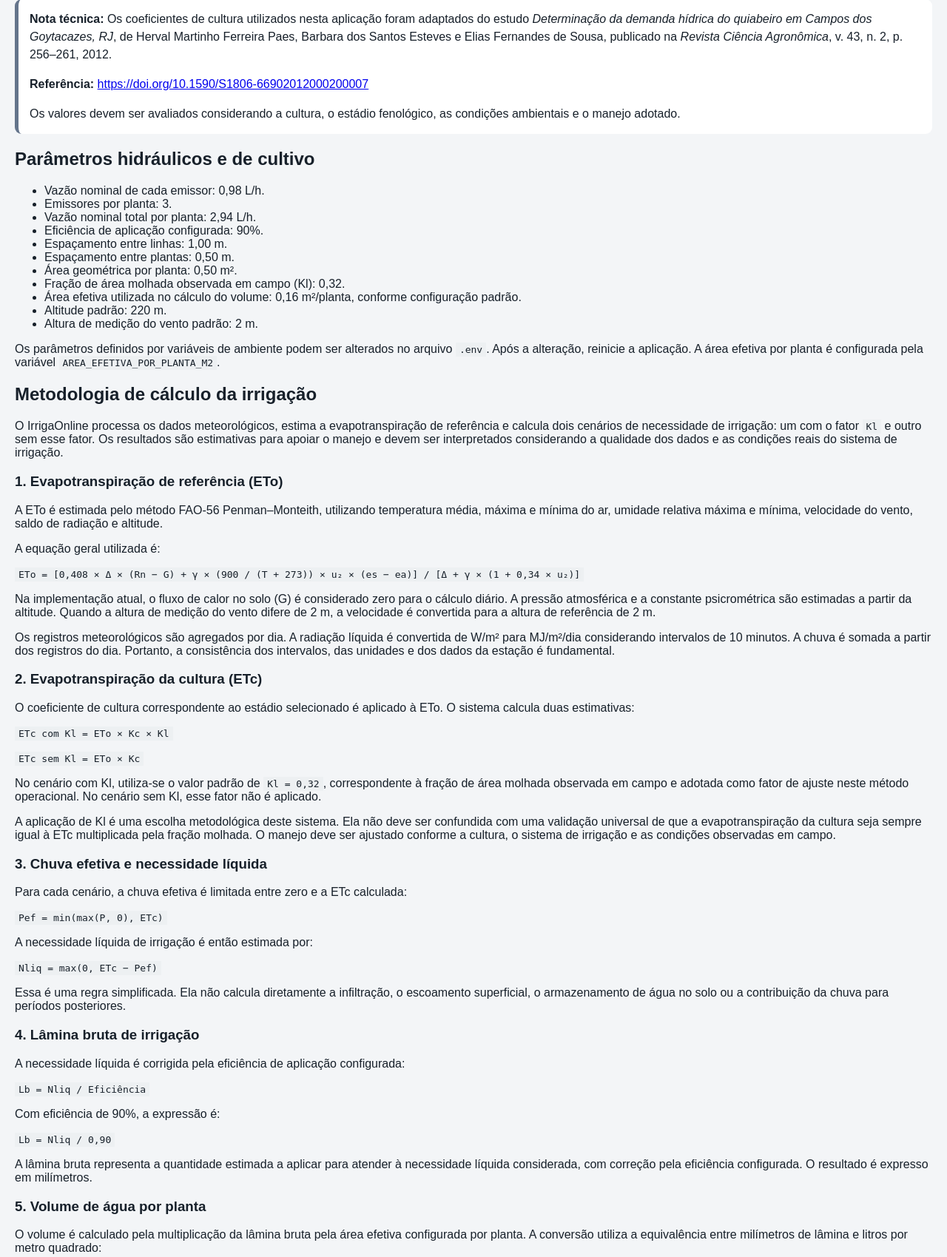
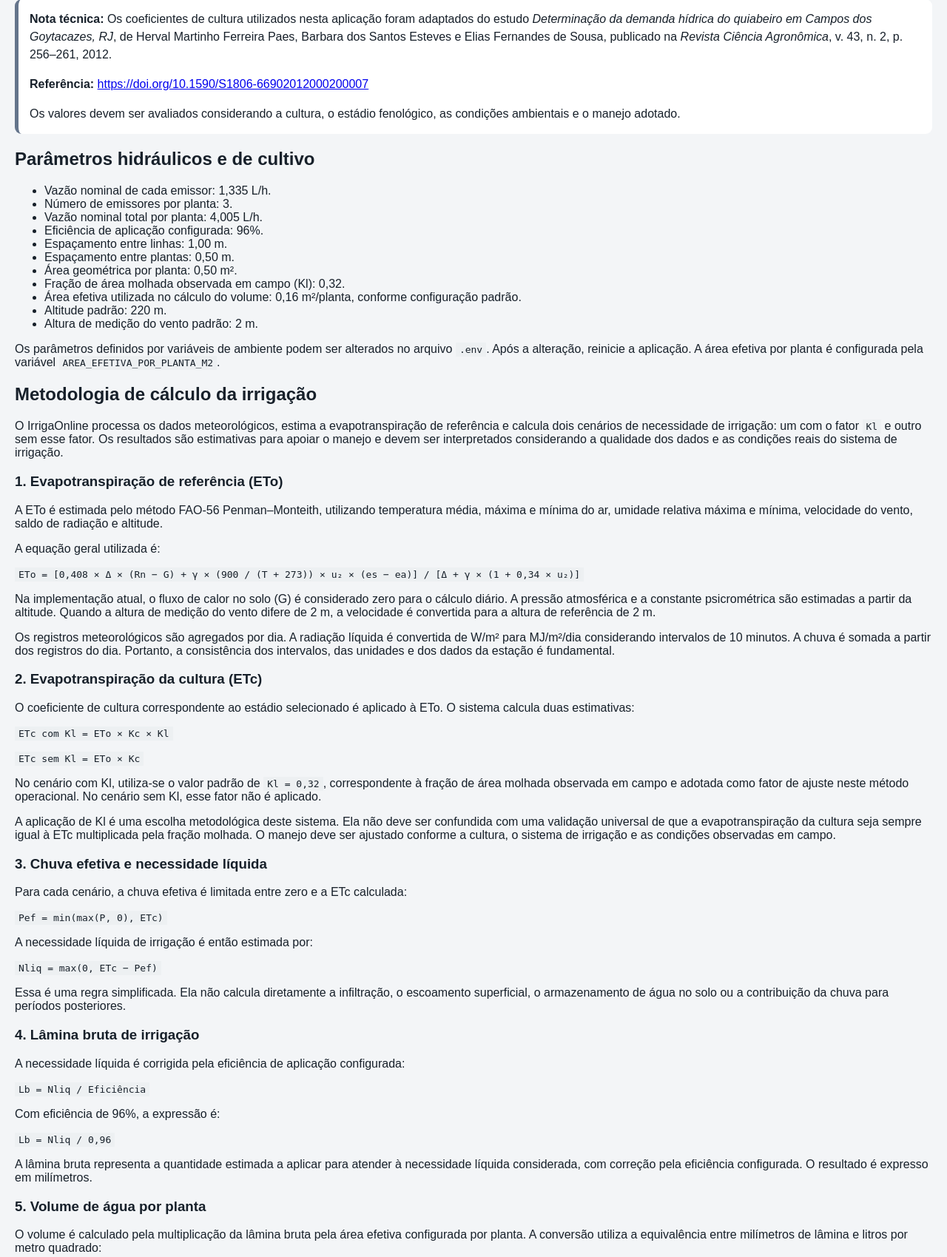
Before and after one commit to jeanbross85-cmyk/IrrigaOnline, a FastAPI app: template app/templates/configuracoes.html in a window 1280 px wide. Shown: the part 226-1925 px from the top of the page at 74% size. Run offline with FastAPI, Linux system fonts and the light colour scheme; the template is opened without the code that fills it, so the values that code supplies are empty; some libraries are stand-ins or nearby versions.

Commit message:
Corrige vazões exibidas nas configurações

```diff
--- a/app/templates/configuracoes.html
+++ b/app/templates/configuracoes.html
@@ -41,10 +41,10 @@
 <h2>Parâmetros hidráulicos e de cultivo</h2>
 
 <ul>
-    <li>Vazão nominal de cada emissor: 0,98 L/h.</li>
-    <li>Emissores por planta: 3.</li>
-    <li>Vazão nominal total por planta: 2,94 L/h.</li>
-    <li>Eficiência de aplicação configurada: 90%.</li>
+    <li>Vazão nominal de cada emissor: 1,335 L/h.</li>
+    <li>Número de emissores por planta: 3.</li>
+    <li>Vazão nominal total por planta: 4,005 L/h.</li>
+    <li>Eficiência de aplicação configurada: 96%.</li>
     <li>Espaçamento entre linhas: 1,00 m.</li>
     <li>Espaçamento entre plantas: 0,50 m.</li>
     <li>Área geométrica por planta: 0,50 m².</li>
@@ -152,10 +152,11 @@
 <p><code>Lb = Nliq / Eficiência</code></p>
 
 <p>
-    Com eficiência de 90%, a expressão é:
+    Com eficiência de 96%, a expressão é:
 </p>
 
-<p><code>Lb = Nliq / 0,90</code></p>
+<p><code>Lb = Nliq / 0,96
+</code></p>
 
 <p>
     A lâmina bruta representa a quantidade estimada a aplicar para atender à
@@ -194,10 +195,8 @@
     dos três emissores:
 </p>
 
-<p><code>Vazão por planta = 3 × 0,98 = 2,94 L/h</code></p>
-
-<p><code>Tempo (min) = [Volume (L/planta) / 2,94 (L/h)] × 60</code></p>
-
+<p><code>Vazão por planta = 3 × 1,335 = 4,005 L/h</code></p>
+<p><code>Tempo (min) = [Volume (L/planta) / 4,005 (L/h)] × 60</code></p>
 <p>
     O resultado é uma estimativa. Pressão, entupimentos, variação de vazão,
     manutenção e uniformidade de distribuição podem alterar o tempo efetivamente
```
